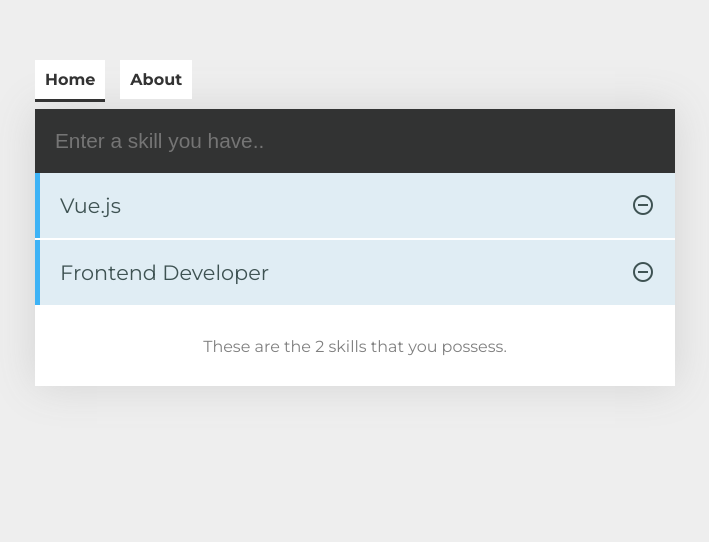
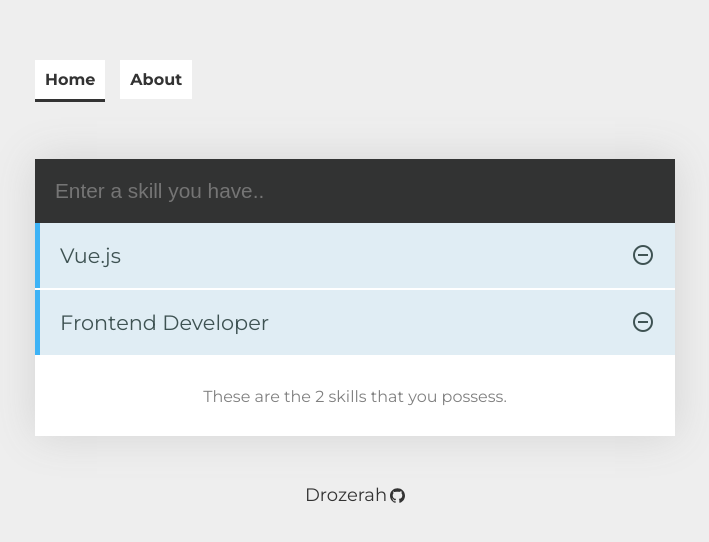
Before and after one commit to Drozerah/vue-crud-spa-skills-app, a Vue app: page / in a window 1280 px wide. Shown: the top 542 px of the page, without its empty margins (285-994 px from the left). Built offline with nearby package versions, Linux system fonts and the light colour scheme; a small style sheet from the web is missing.

Commit message:
feat: add footer component

```diff
--- a/src/App.vue
+++ b/src/App.vue
@@ -5,16 +5,19 @@
         <router-link to="/about">About</router-link>
       </nav>
       <router-view/>
+      <Footer></Footer>
   </div>
 </template>
 
 <script>
 import Skills from './components/Skills.vue'
+import Footer from './components/Footer.vue'
 
 export default {
   name: 'app',
   components: {
-    Skills
+    Skills,
+    Footer
   }
 }
 </script>
@@ -51,6 +54,10 @@
     width: 50%;
 }
 
+nav {
+  margin-bottom: 50px;
+}
+
 nav a {
   padding: 10px;
   text-decoration: none;
@@ -67,4 +74,5 @@
 .router-link-exact-active{
   border-bottom: 3px solid #333;
 }
+
 </style>
--- /dev/null
+++ b/src/components/Footer.vue
@@ -0,0 +1,78 @@
+<template>
+    <footer>
+        <div class="author">
+            <a href="https://github.com/Drozerah" class="drozerah" target="_blank" :title="drozLinkTitle">
+            <span>Drozerah</span>
+            <!--
+                Bonjour, vous recherchez un contributeur pour l'un de vos projets web
+                ou encore, pour la création de votre site internet ? N'hésitez pas à me
+                contacter, plus d'informations à mon sujet en suivant ce lien :
+                https://myproject.com/humans.txt
+            -->
+            <svg aria-labelledby="simpleicons-github-icon" role="img" viewBox="0 0 24 24" xmlns="http://www.w3.org/2000/svg">
+                <path d="M12 .297c-6.63 0-12 5.373-12 12 0 5.303 3.438 9.8 8.205 11.385.6.113.82-.258.82-.577 0-.285-.01-1.04-.015-2.04-3.338.724-4.042-1.61-4.042-1.61C4.422 18.07 3.633 17.7 3.633 17.7c-1.087-.744.084-.729.084-.729 1.205.084 1.838 1.236 1.838 1.236 1.07 1.835 2.809 1.305 3.495.998.108-.776.417-1.305.76-1.605-2.665-.3-5.466-1.332-5.466-5.93 0-1.31.465-2.38 1.235-3.22-.135-.303-.54-1.523.105-3.176 0 0 1.005-.322 3.3 1.23.96-.267 1.98-.399 3-.405 1.02.006 2.04.138 3 .405 2.28-1.552 3.285-1.23 3.285-1.23.645 1.653.24 2.873.12 3.176.765.84 1.23 1.91 1.23 3.22 0 4.61-2.805 5.625-5.475 5.92.42.36.81 1.096.81 2.22 0 1.606-.015 2.896-.015 3.286 0 .315.21.69.825.57C20.565 22.092 24 17.592 24 12.297c0-6.627-5.373-12-12-12" class="path-name"/>
+            </svg>
+            </a>
+        </div>
+    </footer>
+</template>
+
+<script>
+export default {
+  name: 'Footer',
+  data(){
+      return {
+         drozLinkTitle: 'Coded by Drozerah - link me on GitHub'
+      }
+  }
+}
+</script>
+
+
+<style scoped>
+
+footer {
+   margin-top: 50px;
+}
+
+.author {
+    text-align: center;
+}
+
+/* DROZERAH */
+
+.drozerah {
+    text-decoration: none;
+    font-size: 18px;
+    line-height: 18px;
+    height: 18px;
+    color:#333;
+}
+
+.drozerah svg {
+    width:15px;
+    height:15px;
+    display: inline-block;
+    vertical-align: -2px;
+}
+
+.drozerah path {
+    fill: #333;
+    fill-rule: evenodd;
+}
+
+.drozerah span {
+    display: inline-block;
+    color: 333;
+    margin-right:3px;
+}
+
+.drozerah:hover path {
+    fill:#3EB3F6;
+}
+
+.drozerah:hover span {
+    color: #3EB3F6;
+}
+
+</style>
```
